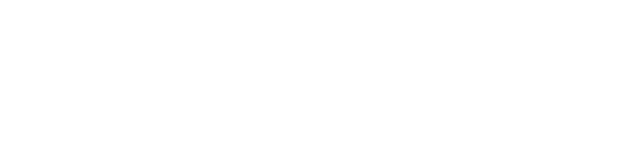
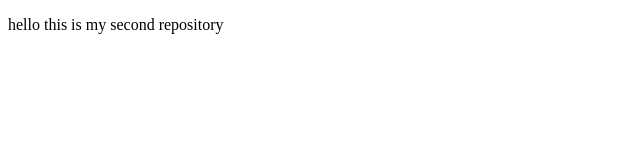
Before and after one commit to mkmasudrana806/new-my-second-repo, a plain HTML site: page index.html in a window 1280 px wide. Shown: the whole page, without its empty margins (0-640 px from the left). Drawn offline with Linux system fonts and the light colour scheme.

Commit message:
third time

```diff
--- a/index.html
+++ b/index.html
@@ -7,6 +7,6 @@
     <title>new second repo</title>
 </head>
 <body>
-
+    <p>hello this is my second repository</p>
 </body>
 </html>
```
